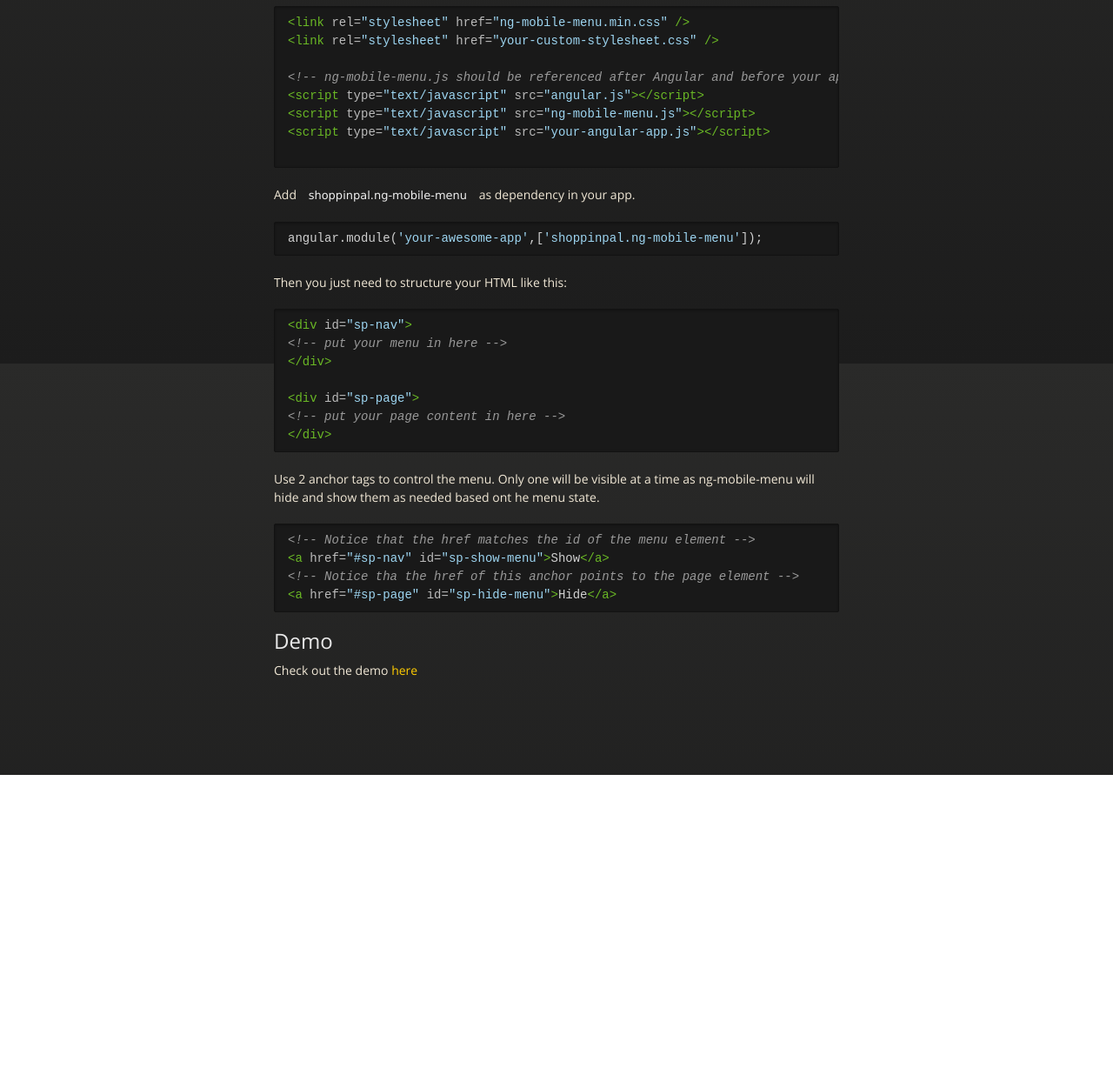
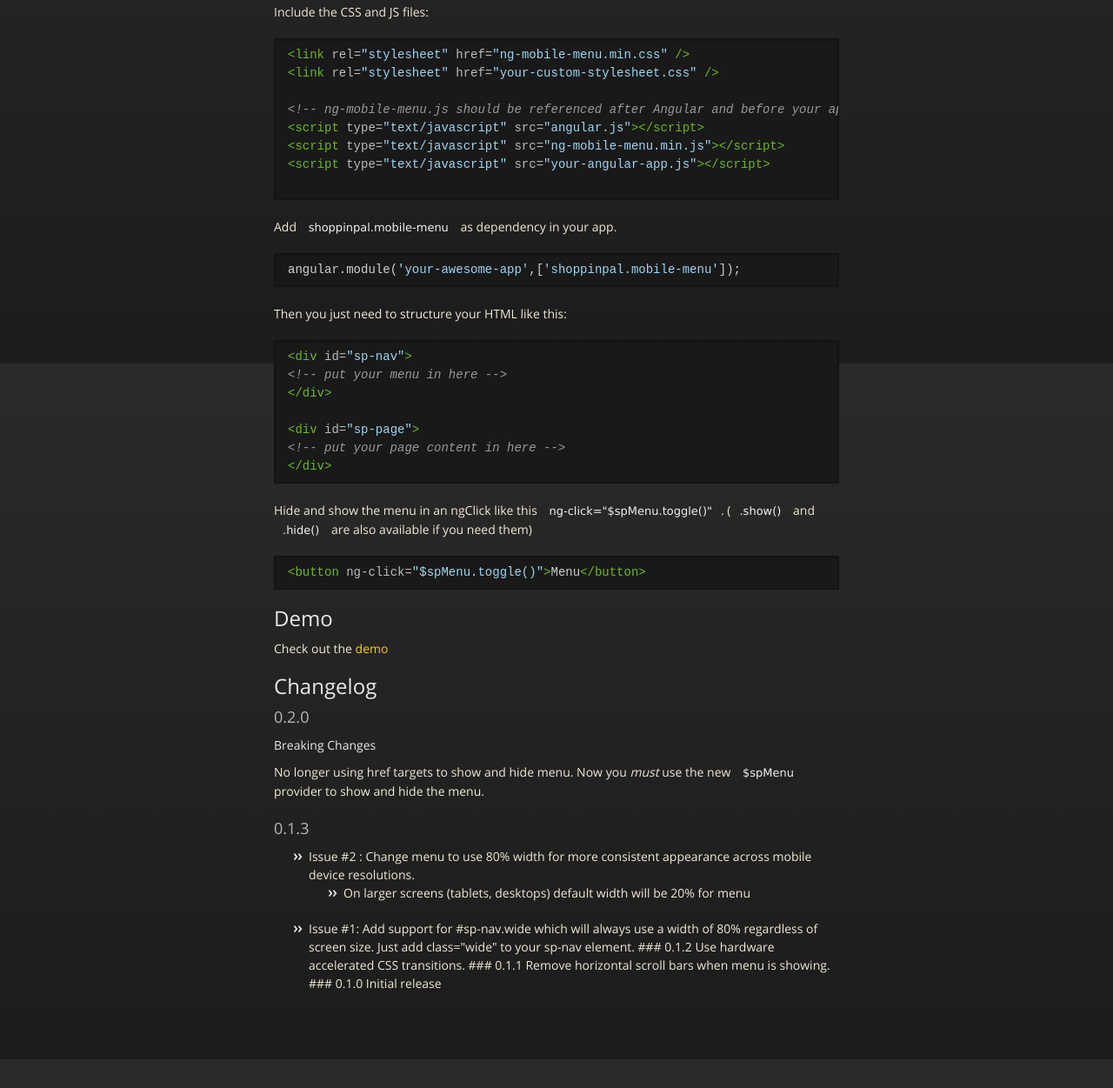
Before and after one commit to ShoppinPal/ng-mobile-menu, a plain HTML site: page index.html in a window 1280 px wide. Shown: the part 382-1633 px from the top of the page at 87% size. Before the commit the page ends 1273 px from the top, so only its background shows below. Drawn offline with nearby package versions, Linux system fonts and the light colour scheme.

Commit message:
Create gh-pages branch via GitHub

```diff
--- a/index.html
+++ b/index.html
@@ -39,9 +39,12 @@
         </div>
 
         <h2>
+<a name="ng-mobile-menu" class="anchor" href="#ng-mobile-menu"><span class="octicon octicon-link"></span></a>ng-mobile-menu</h2>
+
+<p>An AngularJS module that provides a slide out menu for your application.</p>
+
+<h2>
 <a name="usage" class="anchor" href="#usage"><span class="octicon octicon-link"></span></a>Usage</h2>
-
-<p>Download the CSS and JS files <a href="http://github.com/ShoppinPal/ng-mobile-menu/releases/v0.1.2/1948/MobileMenu-v0.1.2.zip">here</a>.</p>
 
 <p>Include the CSS and JS files:</p>
 
@@ -50,14 +53,14 @@
 
 <span class="c">&lt;!-- ng-mobile-menu.js should be referenced after Angular and before your app --&gt;</span>
 <span class="nt">&lt;script </span><span class="na">type=</span><span class="s">"text/javascript"</span> <span class="na">src=</span><span class="s">"angular.js"</span><span class="nt">&gt;&lt;/script&gt;</span>
-<span class="nt">&lt;script </span><span class="na">type=</span><span class="s">"text/javascript"</span> <span class="na">src=</span><span class="s">"ng-mobile-menu.js"</span><span class="nt">&gt;&lt;/script&gt;</span>
+<span class="nt">&lt;script </span><span class="na">type=</span><span class="s">"text/javascript"</span> <span class="na">src=</span><span class="s">"ng-mobile-menu.min.js"</span><span class="nt">&gt;&lt;/script&gt;</span>
 <span class="nt">&lt;script </span><span class="na">type=</span><span class="s">"text/javascript"</span> <span class="na">src=</span><span class="s">"your-angular-app.js"</span><span class="nt">&gt;&lt;/script&gt;</span>
 
 </pre></div>
 
-<p>Add <code>shoppinpal.ng-mobile-menu</code> as dependency in your app.</p>
+<p>Add <code>shoppinpal.mobile-menu</code> as dependency in your app.</p>
 
-<div class="highlight"><pre><span class="nx">angular</span><span class="p">.</span><span class="nx">module</span><span class="p">(</span><span class="s1">'your-awesome-app'</span><span class="p">,[</span><span class="s1">'shoppinpal.ng-mobile-menu'</span><span class="p">]);</span>
+<div class="highlight"><pre><span class="nx">angular</span><span class="p">.</span><span class="nx">module</span><span class="p">(</span><span class="s1">'your-awesome-app'</span><span class="p">,[</span><span class="s1">'shoppinpal.mobile-menu'</span><span class="p">]);</span>
 </pre></div>
 
 <p>Then you just need to structure your HTML like this:</p>
@@ -71,18 +74,45 @@
 <span class="nt">&lt;/div&gt;</span>
 </pre></div>
 
-<p>Use 2 anchor tags to control the menu. Only one will be visible at a time as ng-mobile-menu will hide and show them as needed based ont he menu state.</p>
+<p>Hide and show the menu in an ngClick like this <code>ng-click="$spMenu.toggle()"</code>. (<code>.show()</code> and <code>.hide()</code> are also available if you need them)</p>
 
-<div class="highlight"><pre><span class="c">&lt;!-- Notice that the href matches the id of the menu element --&gt;</span>
-<span class="nt">&lt;a</span> <span class="na">href=</span><span class="s">"#sp-nav"</span> <span class="na">id=</span><span class="s">"sp-show-menu"</span><span class="nt">&gt;</span>Show<span class="nt">&lt;/a&gt;</span>
-<span class="c">&lt;!-- Notice tha the href of this anchor points to the page element --&gt;</span>
-<span class="nt">&lt;a</span> <span class="na">href=</span><span class="s">"#sp-page"</span> <span class="na">id=</span><span class="s">"sp-hide-menu"</span><span class="nt">&gt;</span>Hide<span class="nt">&lt;/a&gt;</span>
+<div class="highlight"><pre><span class="nt">&lt;button</span> <span class="na">ng-click=</span><span class="s">"$spMenu.toggle()"</span><span class="nt">&gt;</span>Menu<span class="nt">&lt;/button&gt;</span>
 </pre></div>
 
 <h2>
 <a name="demo" class="anchor" href="#demo"><span class="octicon octicon-link"></span></a>Demo</h2>
 
-<p>Check out the demo <a href="http://shoppinpal.github.io/ng-mobile-menu/demo/index.html">here</a></p>
+<p>Check out the <a href="demo/index.html">demo</a></p>
+
+<h2>
+<a name="changelog" class="anchor" href="#changelog"><span class="octicon octicon-link"></span></a>Changelog</h2>
+
+<h3>
+<a name="020" class="anchor" href="#020"><span class="octicon octicon-link"></span></a>0.2.0</h3>
+
+<h4>
+<a name="breaking-changes" class="anchor" href="#breaking-changes"><span class="octicon octicon-link"></span></a>Breaking Changes</h4>
+
+<p>No longer using href targets to show and hide menu. Now you <em>must</em> use the new <code>$spMenu</code> provider to show and hide the menu.</p>
+
+<h3>
+<a name="013" class="anchor" href="#013"><span class="octicon octicon-link"></span></a>0.1.3</h3>
+
+<ul>
+<li>Issue #2 : Change menu to use 80% width for more consistent appearance across mobile device resolutions.
+
+<ul>
+<li>On larger screens (tablets, desktops) default width will be 20% for menu</li>
+</ul>
+</li>
+<li>Issue #1: Add support for #sp-nav.wide which will always use a width of 80% regardless of screen size. Just add class="wide" to your sp-nav element.
+### 0.1.2
+Use hardware accelerated CSS transitions.
+### 0.1.1
+Remove horizontal scroll bars when menu is showing.
+### 0.1.0
+Initial release</li>
+</ul>
       </section>
 
     </div>
```
Also changed, not shown: params.json (+1 -1 lines).
